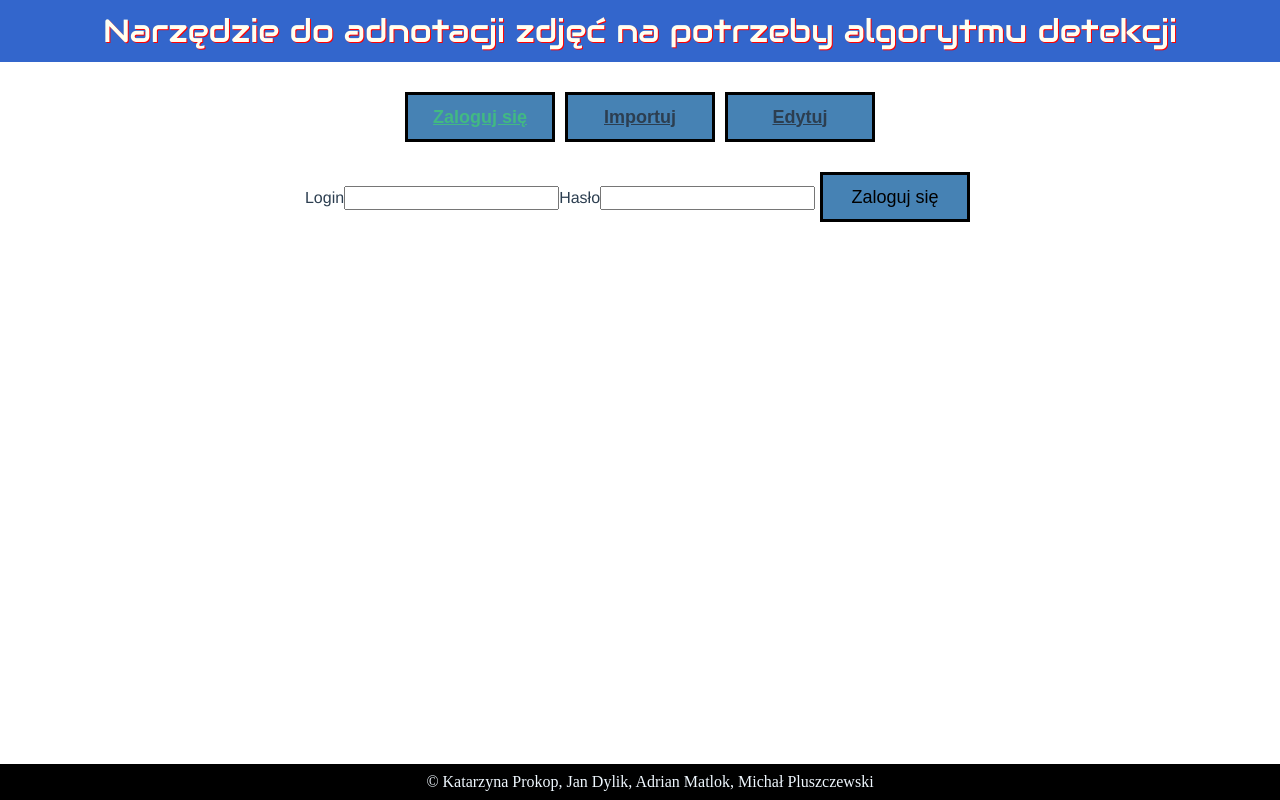
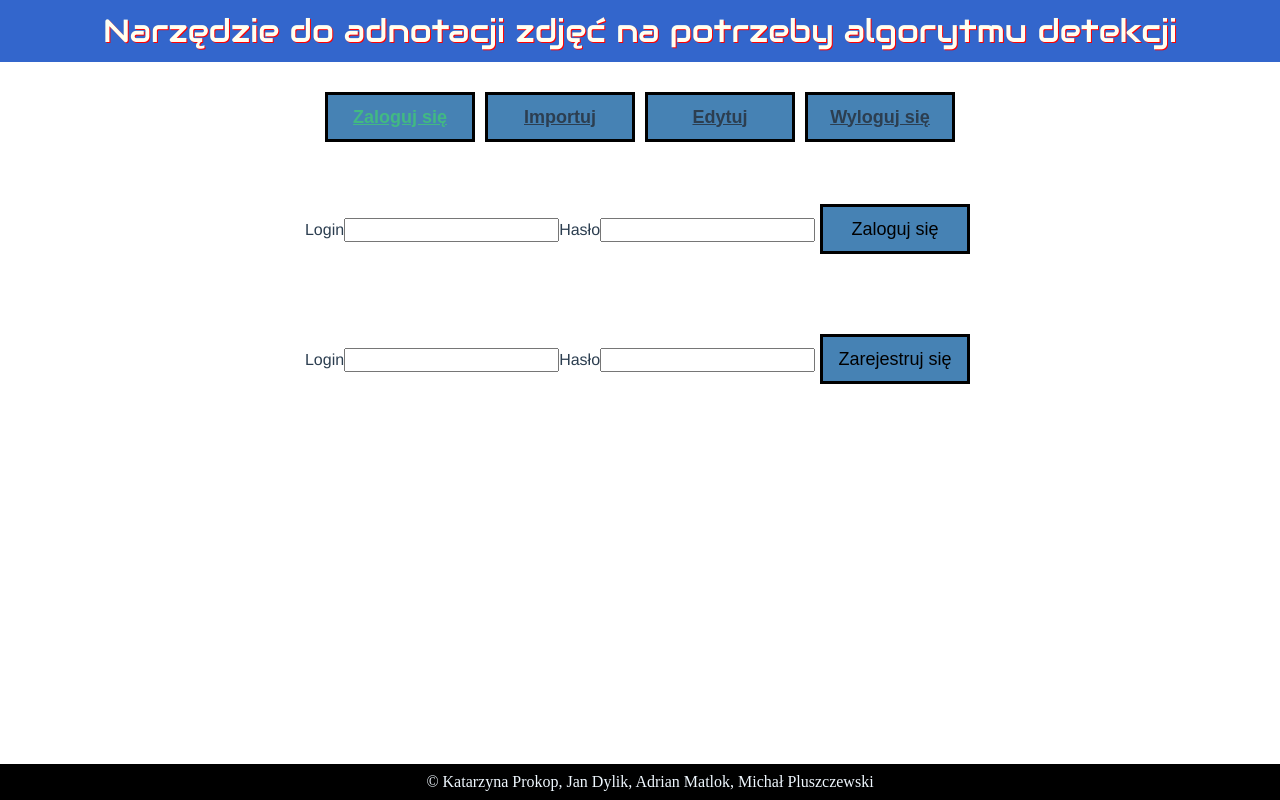
Before and after one commit to jdylik/Graphic-tool-to-annotate-images, a Vue app in the folder client/: page /login in a window 1280 px wide. Built offline with nearby package versions, Linux system fonts and the light colour scheme; a web font is replaced by a local one.

Commit message:
Logowanie, zmienne globalne
Udało się dokończyć logowanie - czyli rejestrację, a także określać dostęp do zakładek na podstawie zmiennej globalnej.
Teraz praca nad zapisywaniem w bazie plików.

```diff
--- a/client/package.json
+++ b/client/package.json
@@ -7,6 +7,7 @@
     "build": "vue-cli-service build"
   },
   "dependencies": {
+    "axios": "^1.2.2",
     "core-js": "^3.8.3",
     "primeicons": "^6.0.1",
     "primevue": "^3.21.0",
--- a/client/src/App.vue
+++ b/client/src/App.vue
@@ -12,6 +12,9 @@
       </button>
       <button>
         <router-link to="/edit">Edytuj</router-link>
+      </button>
+      <button>
+        <router-link to="/logout">Wyloguj się</router-link>
       </button>
 
     </nav>
--- a/client/src/main.js
+++ b/client/src/main.js
@@ -1,4 +1,5 @@
 import { createApp } from 'vue'
+import {ref} from 'vue'
 import App from './App.vue'
 import router from './router'
 import PrimeVue from 'primevue/config';
@@ -7,10 +8,12 @@ import Button from 'primevue/button';
 import InputText from 'primevue/inputtext';
 
 const app = createApp(App);
-app.config.globalProperties.is_allowed_to_log_in = true;
+app.config.globalProperties.$is_allowed_to_log_in = ref(false);
 app.use(router);
 app.use(PrimeVue);
 app.component('Sidebar', Sidebar);
 app.component('Button', Button);
 app.component('InputText', InputText);
 app.mount('#app');
+
+export {app}
--- a/client/src/router/index.js
+++ b/client/src/router/index.js
@@ -1,22 +1,39 @@
 import { createRouter, createWebHistory } from 'vue-router'
 import Import_images from '../views/Import_images.vue'
 import Login from '../views/LoggingView.vue'
+import Logout from '../views/Logout.vue'
+import {app} from '../main.js';
 
 const routes = [
   {
     path: '/login',
     name: 'Login',
-    component:Login
+    component:Login,
+    beforeEnter:(to,from,next)=>{
+      if (from.name === 'Import' || from.name === 'Edit')
+      {
+        router.push('/import');
+      }
+      else
+      {
+        next();
+      }
+    }
   },
   {
     path: '/import',
     name: 'Import',
     component: Import_images,
-    //beforeEnter:(to,from,next)=>{
-    //  if (from.name === 'Login' && this.is_allowed_to_log_in === false)
-     // {
-     //   router.push('/login');}
-    //}
+    beforeEnter:(to,from,next)=>{
+      if (from.name === 'Login' && app.config.globalProperties.$is_allowed_to_log_in.value === false)
+      {
+        router.push('/login');
+      }
+      else
+      {
+        next();
+      }
+    }
   },
   {
     path: '/edit',
@@ -25,11 +42,35 @@ const routes = [
     // this generates a separate chunk (about.[hash].js) for this route
     // which is lazy-loaded when the route is visited.
     component: () => import(/* webpackChunkName: "about" */ '../views/Edit_images.vue'),
-    //beforeEnter:(to,from,next)=>{
-    //  if (from.name === 'Login' && this.is_allowed_to_log_in === false)
-    //  {
-    //    router.push('/login');}
-    //}
+    beforeEnter:(to,from,next)=>{
+      if (to.name === 'Login')
+      {
+        router.push('/edit');
+      }
+      if (from.name === 'Login' && app.config.globalProperties.$is_allowed_to_log_in.value === false)
+      {
+       router.push('/login');
+      }
+      else
+      {
+        next();
+      }
+    }
+  },
+  {
+    path:'/logout',
+    name:'Logout',
+    component: Logout,
+    beforeEnter:(to,from,next)=>{
+      if (from.name === 'Login')
+      {
+       router.push('/login');
+      }
+      else
+      {
+        next();
+      }
+    }
   }
 ]
 
--- a/client/src/views/Import_images.vue
+++ b/client/src/views/Import_images.vue
@@ -3,46 +3,38 @@
     <p>{{"Kliknij, jeżeli chcesz dodać folder zdjęć"}}</p>
     <input type="file" id="input_folder" @change="onFolder" webkitdirectory directory multiple/>
     <p>{{"Kliknij, jeżeli chcesz dodać zdjęcie"}}</p>
-    <input type="file" id="input_folder" @change="onFile"/>
-    <img :src="imgSrc" v-if="imgSrc"/>
+    <input type="file" id="input_file" @change="onFile"/>
 </div>
 </template>
 
 <script>
 import Edit_images from "@/views/Edit_images.vue";
+import axios from "axios";
 export default {
   name: "Import_images",
-  files:'',
-  components:
-      {
-        Edit_images
-      },
     data: function(){
         return {
           imgSrc:'',
           imgsSrc:[],
-          ims:0,
         }
     },
   mounted:async function()
   {
-    this.ims = 500;
   },
   methods:
       {
         onFile(e)
         {
-          //Edit_images.imn = 20;
-          console.log(Edit_images.imn);
-          console.log(this.ims);
-          this.ims = 6;
-          console.log(this.ims);
-          this.files = e.target.files[0];
-          console.log(this.files);
           const reader = new FileReader();
-          reader.readAsDataURL(this.files);
-          this.imgSrc = reader.result;
-          reader.onload = () => (this.imgSrc = reader.result);
+          reader.readAsDataURL(e.target.files[0]);
+          reader.onload = () =>
+          {
+            this.imgSrc = reader.result;
+            this.imgSrc = this.imgSrc.split(",")[1];
+            let blob_img = this.convert_to_blob(this.imgSrc);
+            //axios.post("http://localhost:5000/insert_new_image", {'blob_img':blob_img});
+            //this.blob_img_d = window.URL.createObjectURL(blob_img);loading from
+          };
         },
         onFolder(e)
         {
@@ -54,14 +46,31 @@ export default {
             this.imgsSrc[i] = reader.result;
           }
         },
-        get_files: function()
+        convert_to_blob: function(imgSrc)
         {
-          let files = document.getElementById("input_folder").files;
-          this.files = files.length;
-          alert("std")
+          const byteCharacters = atob(imgSrc);
+          const byteArrays = [];
+
+          for (let offset = 0; offset < byteCharacters.length; offset += 512)
+          {
+            const slice = byteCharacters.slice(offset, offset + 512);
+
+            const byteNumbers = new Array(slice.length);
+            for (let i = 0; i < slice.length; i++)
+            {
+              byteNumbers[i] = slice.charCodeAt(i);
+            }
+
+            const byteArray = new Uint8Array(byteNumbers);
+            byteArrays.push(byteArray);
+          }
+
+          const blob = new Blob(byteArrays, {type:'image/jpeg'});
+          return blob;
         }
 
-      }
+      },
+
 }
 </script>
 <style>
--- a/client/src/views/LoggingView.vue
+++ b/client/src/views/LoggingView.vue
@@ -1,16 +1,30 @@
 <template>
 <div id="Login">
+  <br/>
+  <br/>
   <label for="login_input">Login</label>
   <InputText id="login_input" v-model="user_login"/>
   <label for="password_input">Hasło</label>
   <InputText id="password_input" v-model="user_password"/>
   <Button label="Zaloguj się" @click="try_to_log_in()" />
+  <br/>
+  <br/>
+  <br/>
+  <br/>
+  <br/>
+  <br/>
+  <label for="new_login_input">Login</label>
+  <InputText id="new_login_input" v-model="new_user_login"/>
+  <label for="new_password_input">Hasło</label>
+  <InputText id="new_password_input" v-model="new_user_password"/>
+  <Button label="Zarejestruj się" @click="try_to_sign_up()" />
 </div>
 </template>
 
 <script>
+import {app} from '../main.js';
 import router from '../router/index.js';
-
+import axios from 'axios';
 
 export default {
   name: "Login",
@@ -18,35 +32,60 @@ export default {
         return {
           user_login:'',
           user_password:'',
-          is_allowed_to_sign_up:false,
+          new_user_login:'',
+          new_user_password:'',
+          new_data:[],
         }
     },
   methods:
       {
         async try_to_log_in(e)
         {
-          this.is_allowed_to_log_in = false;
+          app.config.globalProperties.$is_allowed_to_log_in.value = false;
+          const gResponse = await fetch("http://localhost:5000/get_logins_and_passwords");
+          const gObject = await gResponse.json();
+          for(let i = 0; i < gObject["logdatalist"].length; i++) {
+            if (this.user_login === gObject["logdatalist"][i][0] && this.user_password === gObject["logdatalist"][i][1]) {
+              app.config.globalProperties.$is_allowed_to_log_in.value = true;
+              router.push({path: '/import'});
+              break;
+            }
+            if (this.user_login === gObject["logdatalist"][i][0] && this.user_password !== gObject["logdatalist"][i][1]) {
+              alert("Wygląda na to, że wpisałeś błędne hasło!");
+              break;
+            }
+            if (i === gObject["logdatalist"].length - 1)
+              alert("Wygląda na to, że użytkownik o podanym loginie nie istnieje. Utwórz nowe konto!");
+          }
+          this.user_login = '';
+          this.user_password = '';
+        },
+        async try_to_sign_up(e)
+        {
+          if (this.new_user_login.includes("\"") || this.new_user_password.includes("\"") || this.new_user_login === '' || this.new_user_password === '')
+          {
+            alert("Pamiętaj, twój login i hasło nie mogą zawierać cudzysłowiu ani być puste. Popraw dane i spróbuj ponownie!")
+            return
+          }
           const gResponse = await fetch("http://localhost:5000/get_logins_and_passwords");
           const gObject = await gResponse.json();
           for(let i = 0; i < gObject["logdatalist"].length; i++)
           {
-            if (this.user_login === gObject["logdatalist"][i][0] && this.user_password === gObject["logdatalist"][i][1])
+            if (this.new_user_login === gObject["logdatalist"][i][0])
             {
-              this.is_allowed_to_log_in = true;
-              router.push('/import');
+              alert("Użytkownik o podanym loginie już istnieje. Wybierz inny!");
               break;
             }
-            if (this.user_login === gObject["logdatalist"][i][0] && this.user_password !== gObject["logdatalist"][i][1])
+            if (this.new_user_login !== gObject["logdatalist"][i][0] && i === gObject["logdatalist"].length - 1)
             {
-              alert("Wygląda na to, że wpisałeś błędne hasło!");
-              break;
-            }
-            if (this.user_login !== gObject["logdatalist"][i][0] && this.user_password !== gObject["logdatalist"][i][1] && i === gObject["logdatalist"].length - 1)
-            {
-              alert("Wygląda na to, że użytkownik o podanym loginie nie istnieje. Utwórz nowe konto!");
+              this.new_data.push(this.new_user_login, this.new_user_password);
+              axios.post("http://localhost:5000/insert_new_data", {params:JSON.stringify(this.new_data)});
+              alert("Teraz możesz zalogować się na podane przez siebie dane.");
             }
           }
-        }
+          this.new_user_login = '';
+          this.new_user_password = '';
+        },
       },
 }
 </script>
--- /dev/null
+++ b/client/src/views/Logout.vue
@@ -0,0 +1,22 @@
+<template>
+
+</template>
+
+<script>
+import router from '../router/index.js';
+import {app} from '../main.js';
+
+export default {
+  name: "Logout",
+  mounted:async function()
+  {
+    alert("Nastąpiło wylogowanie.");
+    app.config.globalProperties.$is_allowed_to_log_in.value = false;
+    router.push({path:'/login'});
+  },
+}
+</script>
+
+<style scoped>
+
+</style>
```
Also changed, not shown: 2 other files (tests, documents, lock files or other folders).
